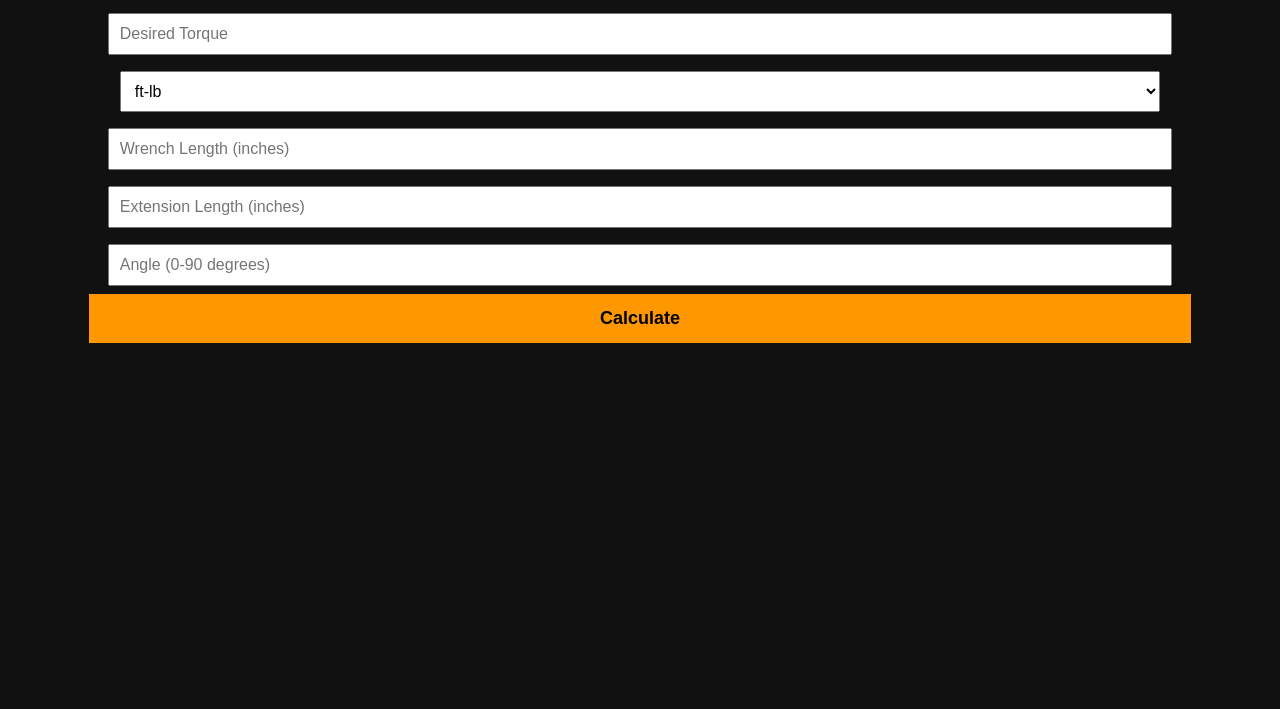
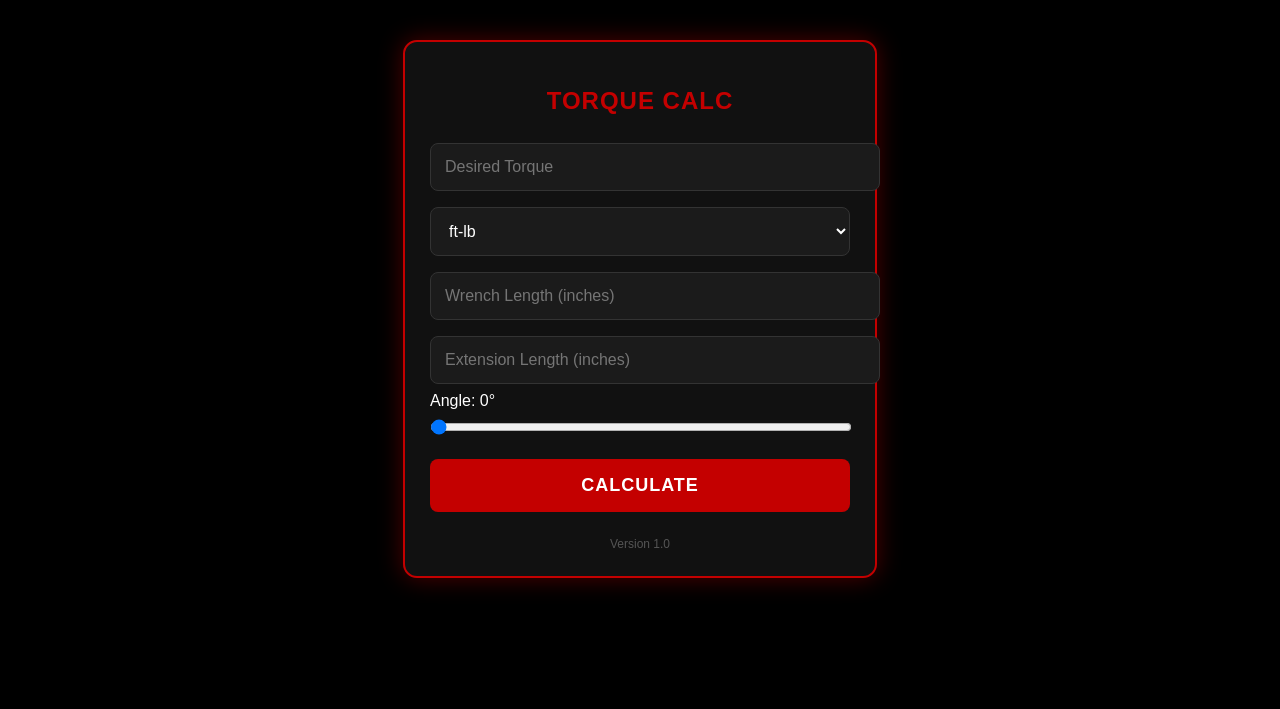
Before and after one commit to anantram708-web/torque-extension-app, a plain HTML site: page index.html in a window 1280 px wide. Shown: the part 91-800 px from the top of the page. Drawn offline with Linux system fonts and the light colour scheme.

Commit message:
Add files via upload

```diff
--- a/index.html
+++ b/index.html
@@ -5,45 +5,104 @@
 <title>Torque Extension Calculator</title>
 
 <link rel="manifest" href="manifest.json">
-<meta name="theme-color" content="#111111">
+<meta name="theme-color" content="#c40000">
 
 <style>
 body {
-    font-family: Arial, sans-serif;
+    margin: 0;
+    font-family: Arial, Helvetica, sans-serif;
+    background: #000;
+    color: white;
+    display: flex;
+    justify-content: center;
+    align-items: center;
+    height: 100vh;
+}
+
+.card {
     background: #111;
+    padding: 25px;
+    width: 92%;
+    max-width: 420px;
+    border-radius: 14px;
+    box-shadow: 0 0 25px rgba(196,0,0,0.4);
+    border: 2px solid #c40000;
+}
+
+h2 {
+    text-align: center;
+    color: #c40000;
+    margin-bottom: 20px;
+    letter-spacing: 1px;
+}
+
+input, select {
+    width: 100%;
+    padding: 14px;
+    margin: 8px 0;
+    border-radius: 8px;
+    border: 1px solid #333;
+    background: #1b1b1b;
     color: white;
-    text-align: center;
-    padding: 20px;
-}
-input, select {
-    padding: 10px;
-    margin: 8px;
-    width: 85%;
     font-size: 16px;
 }
+
+input:focus, select:focus {
+    outline: none;
+    border: 1px solid #c40000;
+}
+
+input[type=range] {
+    padding: 0;
+}
+
 button {
-    padding: 14px;
-    width: 90%;
+    width: 100%;
+    padding: 16px;
+    margin-top: 15px;
     font-size: 18px;
-    background: #ff9800;
+    font-weight: bold;
+    border-radius: 8px;
     border: none;
-    color: black;
-    font-weight: bold;
+    background: #c40000;
+    color: white;
+    cursor: pointer;
+    letter-spacing: 1px;
 }
+
+button:active {
+    transform: scale(0.98);
+}
+
 .result {
     margin-top: 25px;
-    font-size: 24px;
+    text-align: center;
+}
+
+.big-result {
+    font-size: 34px;
     font-weight: bold;
+    color: #c40000;
 }
+
 .small {
     font-size: 18px;
-    color: #bbb;
+    color: #aaa;
+}
+
+.footer {
+    margin-top: 20px;
+    text-align: center;
+    font-size: 12px;
+    color: #555;
 }
 </style>
 </head>
+
 <body>
 
-<h2>Torque Extension Calculator</h2>
+<div class="card">
+<h2>TORQUE CALC</h2>
 
 <input type="number" id="torque" placeholder="Desired Torque">
 <select id="unit">
@@ -53,13 +112,25 @@ button {
 
 <input type="number" id="wrench" placeholder="Wrench Length (inches)">
 <input type="number" id="extension" placeholder="Extension Length (inches)">
-<input type="number" id="angle" placeholder="Angle (0-90 degrees)">
 
-<button onclick="calculate()">Calculate</button>
+<label>Angle: <span id="angleValue">0</span>°</label>
+<input type="range" id="angle" min="0" max="90" value="0" oninput="updateAngle(this.value)">
+
+<button onclick="calculate()">CALCULATE</button>
 
 <div class="result" id="output"></div>
 
+<div class="footer">
+Version 1.0
+</div>
+
+</div>
+
 <script>
+function updateAngle(val) {
+    document.getElementById("angleValue").innerText = val;
+}
+
 function calculate() {
     let T = parseFloat(document.getElementById("torque").value);
     let L = parseFloat(document.getElementById("wrench").value);
@@ -67,8 +138,8 @@ function calculate() {
     let angle = parseFloat(document.getElementById("angle").value);
     let unit = document.getElementById("unit").value;
 
-    if (isNaN(T) || isNaN(L) || isNaN(E) || isNaN(angle)) {
-        document.getElementById("output").innerHTML = "Please fill all fields.";
+    if (isNaN(T) || isNaN(L) || isNaN(E)) {
+        document.getElementById("output").innerHTML = "Fill all fields.";
         return;
     }
 
@@ -82,13 +153,12 @@ function calculate() {
         : corrected * 0.112985;
 
     document.getElementById("output").innerHTML =
-        "Set Wrench To:<br>" +
+        "<div class='big-result'>" +
         corrected.toFixed(2) + " " + (unit === "ftlb" ? "ft-lb" : "in-lb") +
-        "<br><span class='small'>" +
-        Nm.toFixed(2) + " Nm</span>";
+        "</div><div class='small'>" +
+        Nm.toFixed(2) + " Nm</div>";
 }
 
-// Register service worker
 if ('serviceWorker' in navigator) {
     navigator.serviceWorker.register('service-worker.js');
 }
```
